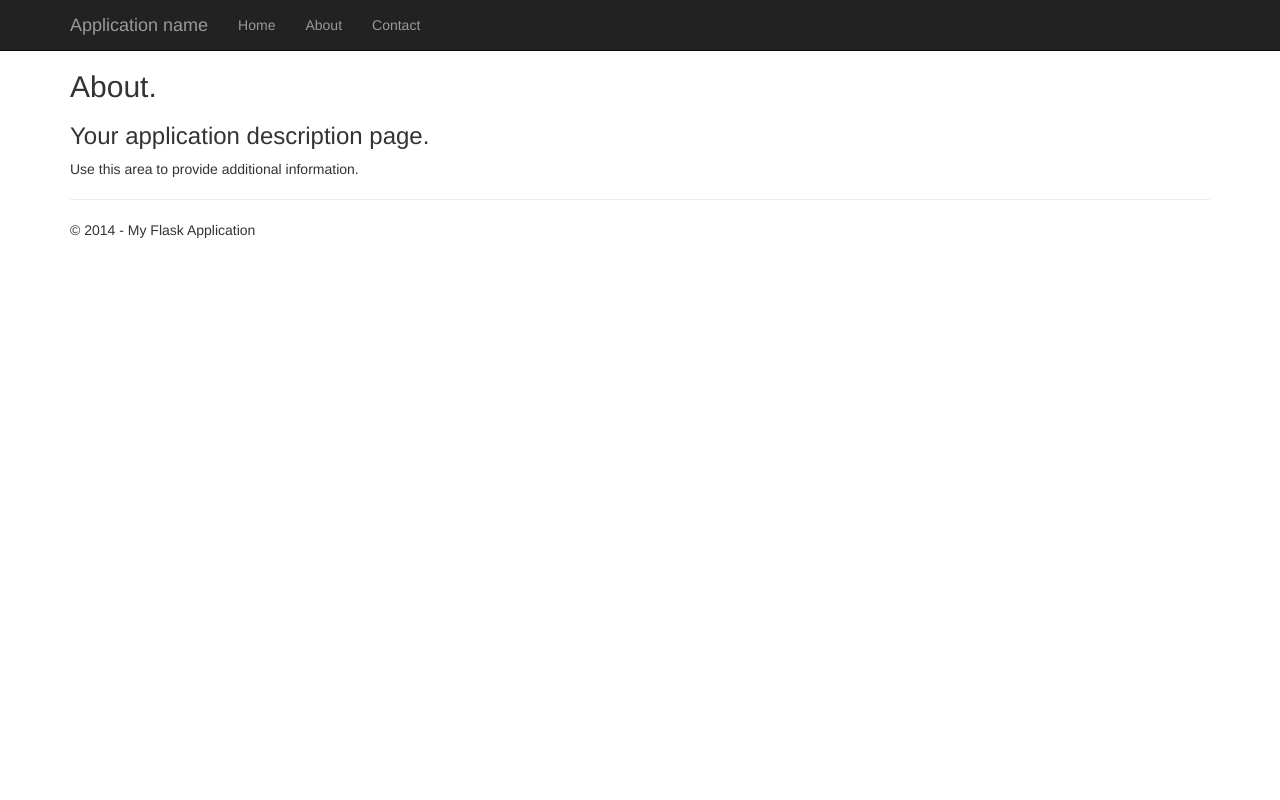
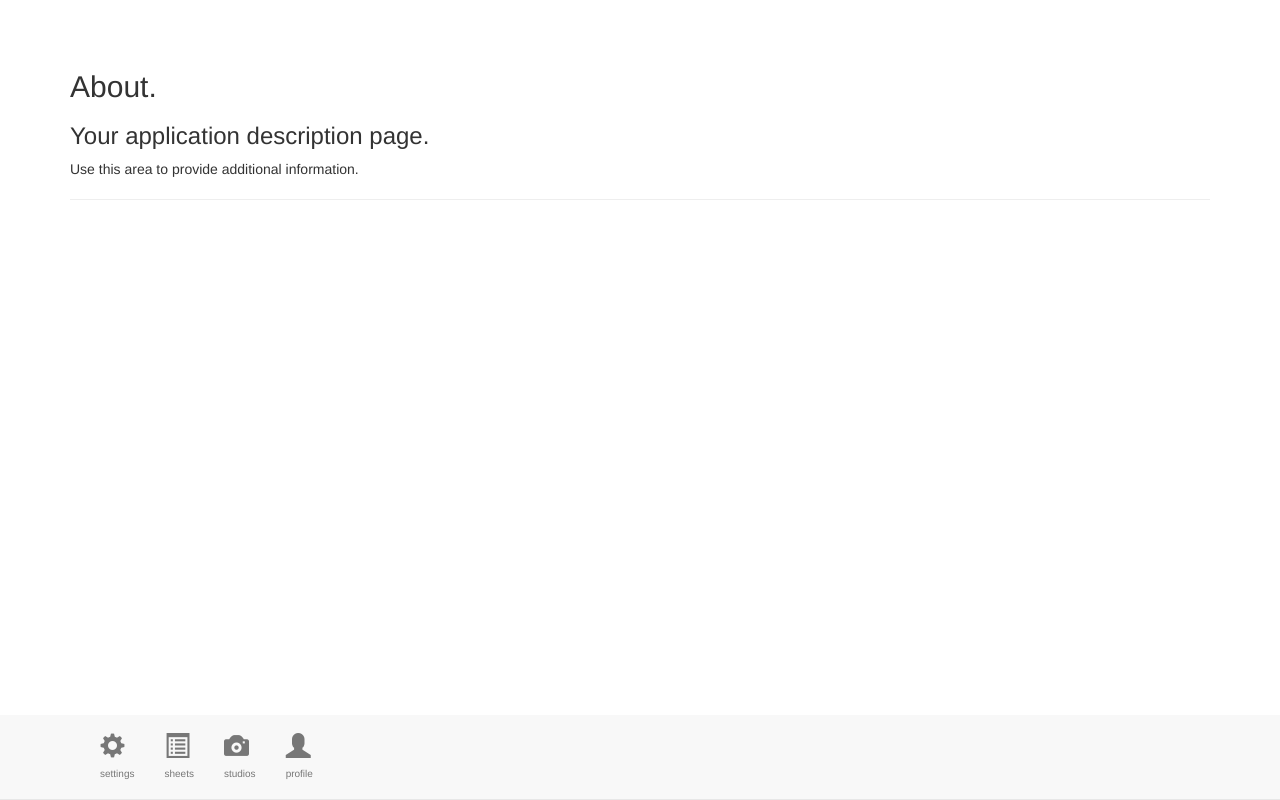
Before and after one commit to dbish/MyCallTime, a Flask app: page /about in a window 1280 px wide. Run offline with Flask 2, Linux system fonts and the light colour scheme; parts of the project's set-up code (start-up, migrations or seed data) failed here and were passed over; some libraries are stand-ins or nearby versions.

Commit message:
changed navbar to be fixed at bottom. added glyphicons for navigating

```diff
--- a/MyCallTime/MyCallTime/templates/layout.html
+++ b/MyCallTime/MyCallTime/templates/layout.html
@@ -3,14 +3,14 @@
 <head>
     <meta charset="utf-8" />
     <meta name="viewport" content="width=device-width, initial-scale=1.0">
-    <title>{{ title }} - My Flask Application</title>
+    <title>{{ title }}</title>
     <link rel="stylesheet" type="text/css" href="/static/content/bootstrap.min.css" />
     <link rel="stylesheet" type="text/css" href="/static/content/site.css" />
     <script src="/static/scripts/modernizr-2.6.2.js"></script>
 </head>
 
 <body>
-    <div class="navbar navbar-inverse navbar-fixed-top">
+    <div class="navbar navbar-default navbar-fixed-bottom">
         <div class="container">
             <div class="navbar-header">
                 <button type="button" class="navbar-toggle" data-toggle="collapse" data-target=".navbar-collapse">
@@ -18,14 +18,15 @@
                     <span class="icon-bar"></span>
                     <span class="icon-bar"></span>
                 </button>
-                <a href="/" class="navbar-brand">Application name</a>
             </div>
             <div class="navbar-collapse collapse">
                 <ul class="nav navbar-nav">
-                    <li><a href="{{ url_for('home') }}">Home</a></li>
-                    <li><a href="{{ url_for('about') }}">About</a></li>
-                    <li><a href="{{ url_for('contact') }}">Contact</a></li>
+                    <li><a href="{{ url_for('home') }}"><span class="glyphicon glyphicon-cog" aria-hidden="true" style="font-size:25px;"></span><br /><span style="font-size:10px">settings</span></a></li>
+                    <li><a href="{{ url_for('about') }}"><span class="glyphicon glyphicon-list-alt" aria-hidden="true" style="font-size:25px"></span><br /><span style="font-size:10px">sheets</span></a></li>
+                    <li><a href="{{ url_for('contact') }}"><span class="glyphicon glyphicon-camera" aria-hidden="true" style="font-size:25px"></span><br /><span style="font-size:10px">studios</span></a></li>
+                    <li><a href="{{ url_for('contact') }}"><span class="glyphicon glyphicon-user" aria-hidden="true" style="font-size:25px"></span><br /><span style="font-size:10px">profile</span></a></li>
                 </ul>
+
             </div>
         </div>
     </div>
@@ -33,9 +34,7 @@
     <div class="container body-content">
         {% block content %}{% endblock %}
         <hr />
-        <footer>
-            <p>&copy; {{ year }} - My Flask Application</p>
-        </footer>
+
     </div>
 
     <script src="/static/scripts/jquery-1.10.2.js"></script>
```
Also changed, not shown: MyCallTime/MyCallTime/views.py (line endings or trailing spaces), 2 other files.
